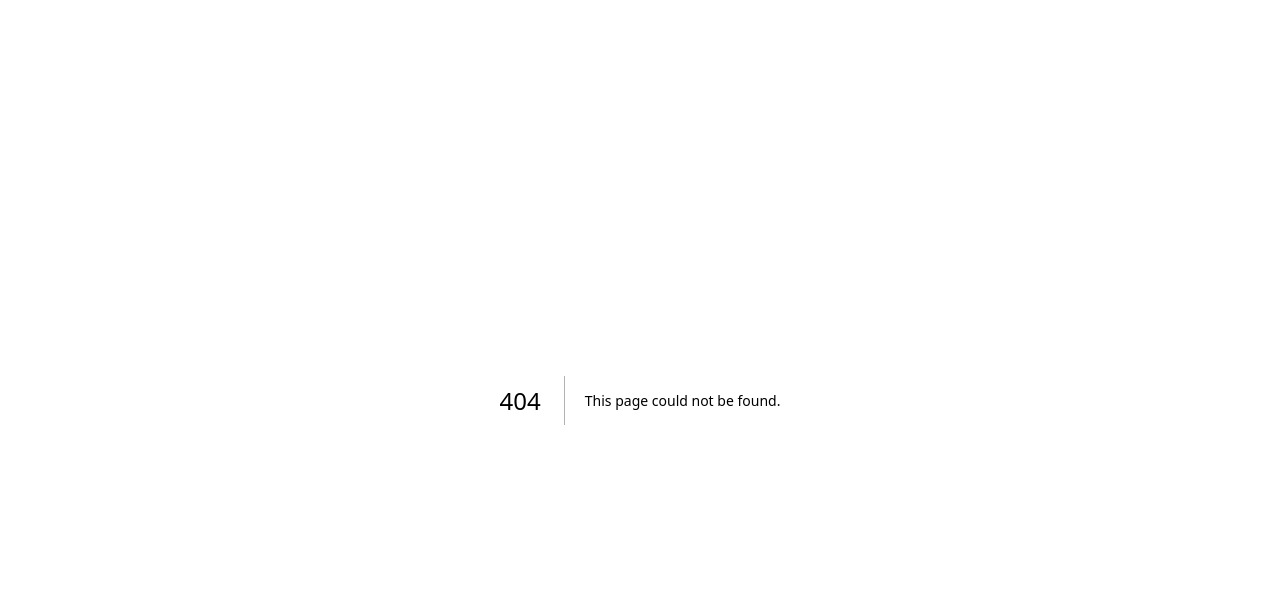
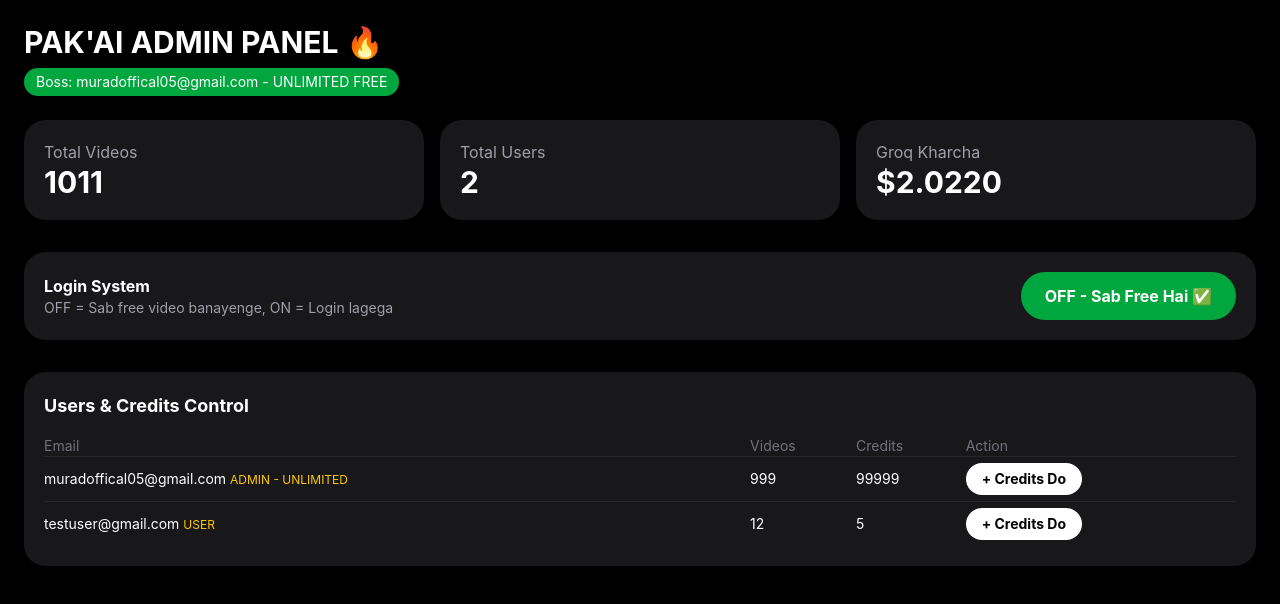
Before and after one commit to publicaffairswithmurad-afk/pakai, a Next.js app: page /admin in a window 1280 px wide. Before the commit this address had no page. Shown: the top 604 px of the page. Built offline with nearby package versions, Linux system fonts and the light colour scheme.

Commit message:
Create page.tsx

```diff
--- /dev/null
+++ b/app/admin/page.tsx
@@ -0,0 +1,44 @@
+"use client"
+import { useState } from "react"
+
+export default function AdminPanel() {
+  const ADMIN_EMAIL = "muradoffical05@gmail.com"
+  const [loginEnabled, setLoginEnabled] = useState(false) // Maine OFF rakha hai - Free for all
+  const [users, setUsers] = useState([
+    { email: "muradoffical05@gmail.com", videos: 999, credits: 99999, role: "ADMIN - UNLIMITED" },
+    { email: "testuser@gmail.com", videos: 12, credits: 5, role: "USER" },
+  ])
+
+  const groqCost = (users.reduce((a,b)=>a+b.videos,0)*0.002).toFixed(4)
+
+  const giveCredits = (email:string) => {
+    const extra = prompt(`${email} ko kitne credits?`)
+    if(!extra) return
+    setUsers(users.map(u=> u.email===email ? {...u, credits: u.credits+parseInt(extra)} : u))
+  }
+
+  return (
+    <div className="min-h-screen bg-black text-white p-6">
+      <h1 className="text-3xl font-bold">PAK'AI ADMIN PANEL 🔥</h1>
+      <p className="bg-green-600 inline-block px-3 py-1 rounded-full text-sm mt-2 mb-6">Boss: {ADMIN_EMAIL} - UNLIMITED FREE</p>
+
+      <div className="grid grid-cols-3 gap-4 mb-8">
+        <div className="bg-zinc-900 p-5 rounded-2xl"><p className="text-zinc-400">Total Videos</p><h2 className="text-3xl font-bold">{users.reduce((a,b)=>a+b.videos,0)}</h2></div>
+        <div className="bg-zinc-900 p-5 rounded-2xl"><p className="text-zinc-400">Total Users</p><h2 className="text-3xl font-bold">{users.length}</h2></div>
+        <div className="bg-zinc-900 p-5 rounded-2xl"><p className="text-zinc-400">Groq Kharcha</p><h2 className="text-3xl font-bold">${groqCost}</h2></div>
+      </div>
+
+      <div className="bg-zinc-900 p-5 rounded-2xl mb-8 flex justify-between items-center">
+        <div><p className="font-bold">Login System</p><p className="text-sm text-zinc-400">OFF = Sab free video banayenge, ON = Login lagega</p></div>
+        <button onClick={()=>setLoginEnabled(!loginEnabled)} className={`px-6 py-3 rounded-full font-bold ${loginEnabled?'bg-red-600':'bg-green-600'}`}>{loginEnabled ? "ON - Login Lag Raha Hai" : "OFF - Sab Free Hai ✅"}</button>
+      </div>
+
+      <div className="bg-zinc-900 p-5 rounded-2xl">
+        <h3 className="font-bold mb-4 text-lg">Users & Credits Control</h3>
+        <table className="w-full text-sm"><thead className="text-zinc-500"><tr><td>Email</td><td>Videos</td><td>Credits</td><td>Action</td></tr></thead>
+          <tbody>{users.map(u=><tr key={u.email} className="border-t border-zinc-800"><td className="py-3">{u.email} <span className="text-xs text-yellow-400">{u.role}</span></td><td>{u.videos}</td><td>{u.credits}</td><td><button onClick={()=>giveCredits(u.email)} className="bg-white text-black px-4 py-1.5 rounded-full font-bold">+ Credits Do</button></td></tr>)}</tbody>
+        </table>
+      </div>
+    </div>
+  )
+}
```
